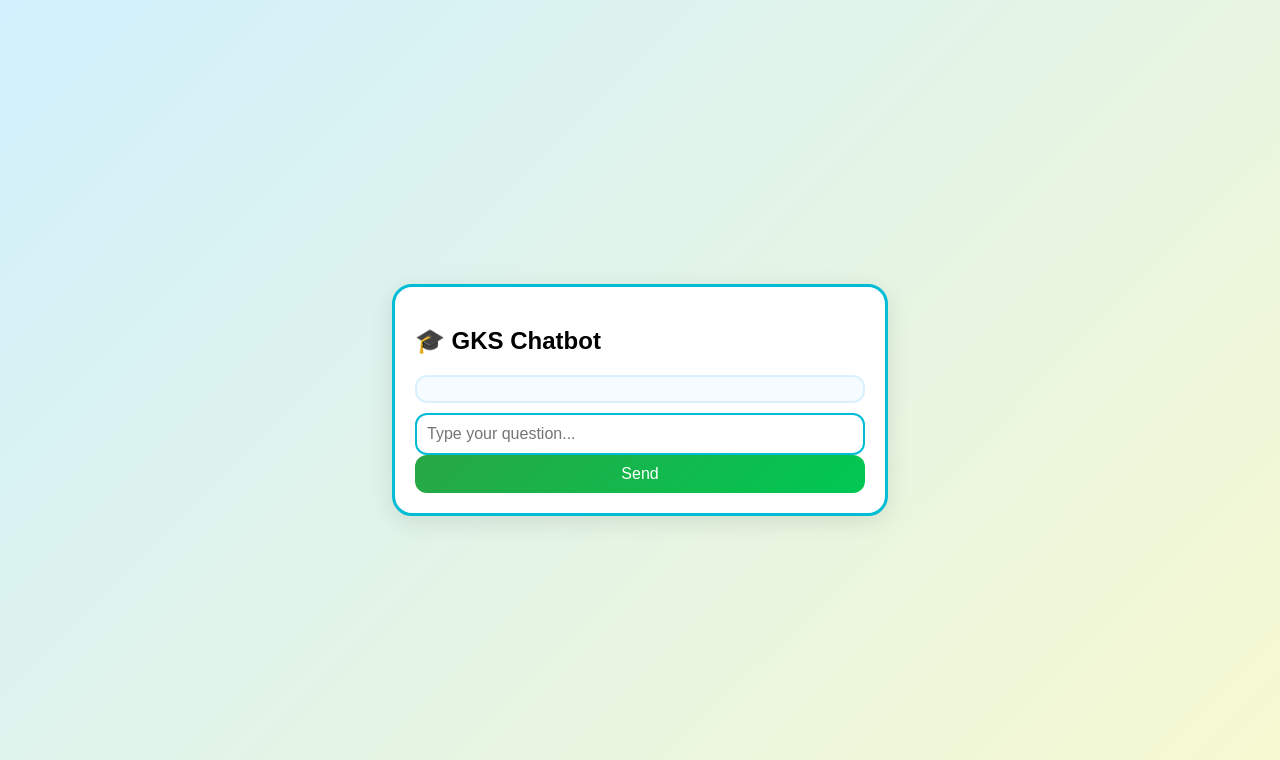
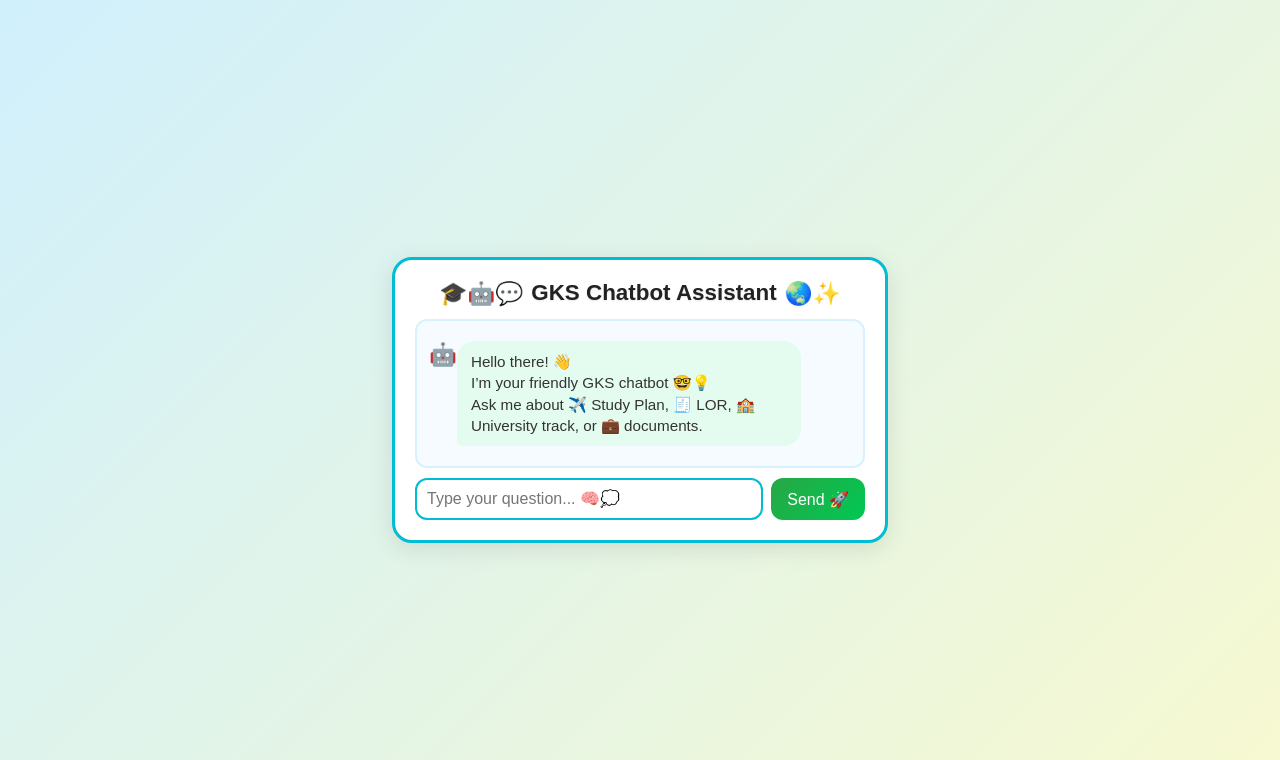
Before and after one commit to mohitsinha2005/mohit-gks-chatbot, a Flask app: page / in a window 1280 px wide. Shown: the top 760 px of the page. Run offline with Flask 3, Linux system fonts and the light colour scheme.

Commit message:
Update index.html

```diff
--- a/templates/index.html
+++ b/templates/index.html
@@ -2,15 +2,32 @@
 <html lang="en">
 <head>
   <meta charset="UTF-8">
-    <title>GKS Chatbot</title>
+  <title>🎓 GKS Chatbot</title>
   <link rel="stylesheet" href="/static/style.css">
 </head>
 <body>
   <div class="chat-container">
-        <h2>🎓 GKS Chatbot</h2>
-        <div id="chat-box"></div>
-        <input type="text" id="user-input" placeholder="Type your question..." />
-        <button onclick="sendMessage()">Send</button>
+    <div class="chat-header">
+      <span class="emoji">🎓🤖💬</span>
+      <h2>GKS Chatbot Assistant</h2>
+      <span class="emoji">🌏✨</span>
+    </div>
+
+    <div id="chat-box">
+      <div class="bot-msg">
+        <div class="emoji">🤖</div>
+        <div class="bot-bubble">
+          Hello there! 👋<br>
+          I’m your friendly GKS chatbot 🤓💡<br>
+          Ask me about ✈️ Study Plan, 🧾 LOR, 🏫 University track, or 💼 documents.
+        </div>
+      </div>
+    </div>
+
+    <div class="input-area">
+      <input type="text" id="user-input" placeholder="Type your question... 🧠💭">
+      <button onclick="sendMessage()">Send 🚀</button>
+    </div>
   </div>
 
   <script>
@@ -20,18 +37,58 @@
       if (!message) return;
 
       const chatBox = document.getElementById("chat-box");
-            chatBox.innerHTML += `<div class='user-msg'>You: ${message}</div>`;
+      chatBox.innerHTML += `
+        <div class='user-msg'>
+          <div class='user-bubble'>${message} 😎💬</div>
+          <div class='emoji'>👤</div>
+        </div>
+      `;
       input.value = "";
+      chatBox.scrollTop = chatBox.scrollHeight;
 
+      // Typing animation
+      const typing = document.createElement("div");
+      typing.className = "bot-msg typing";
+      typing.innerHTML = `
+        <div class='emoji'>🤖</div>
+        <div class='bot-bubble typing-text'>Bot is thinking 🤔💭...</div>
+      `;
+      chatBox.appendChild(typing);
+      chatBox.scrollTop = chatBox.scrollHeight;
+
+      try {
         const response = await fetch("/ask", {
           method: "POST",
           headers: { "Content-Type": "application/json" },
-                body: JSON.stringify({ message })
+          body: JSON.stringify({ question: message })
         });
         const data = await response.json();
-            chatBox.innerHTML += `<div class='bot-msg'>Bot: ${data.answer}</div>`;
+
+        // Remove typing
+        typing.remove();
+
+        // Bot reply
+        chatBox.innerHTML += `
+          <div class='bot-msg'>
+            <div class='emoji'>🤖💬</div>
+            <div class='bot-bubble'>${data.answer} ✨📘</div>
+          </div>
+        `;
         chatBox.scrollTop = chatBox.scrollHeight;
+      } catch (err) {
+        typing.remove();
+        chatBox.innerHTML += `
+          <div class='bot-msg'>
+            <div class='emoji'>⚠️</div>
+            <div class='bot-bubble'>Oops! 😢 I couldn’t connect. Try again later 🌐</div>
+          </div>
+        `;
       }
+    }
+
+    document.getElementById("user-input").addEventListener("keypress", function(e) {
+      if (e.key === "Enter") sendMessage();
+    });
   </script>
 </body>
 </html>
```
Lines whose indentation alone changed are shown as unchanged.
